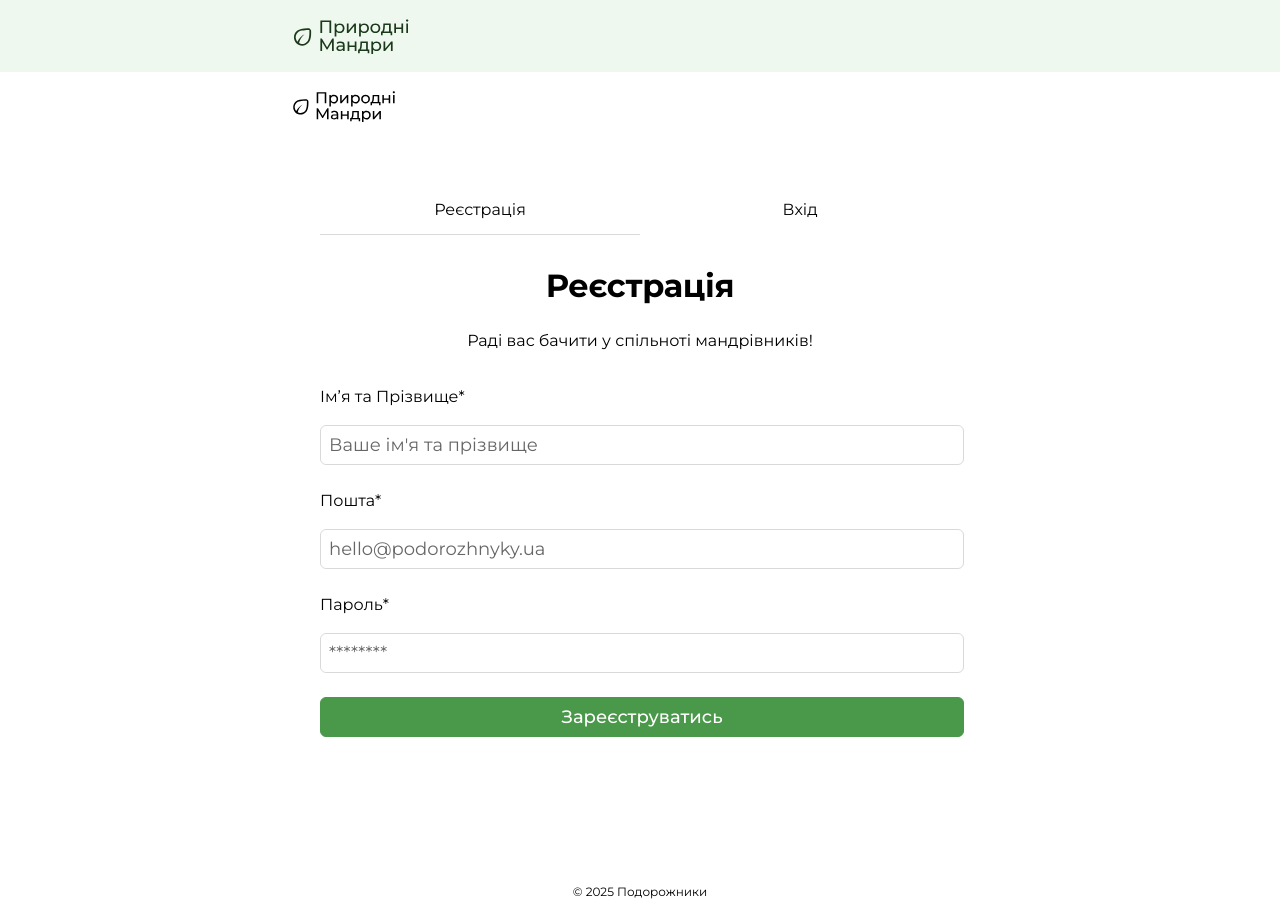
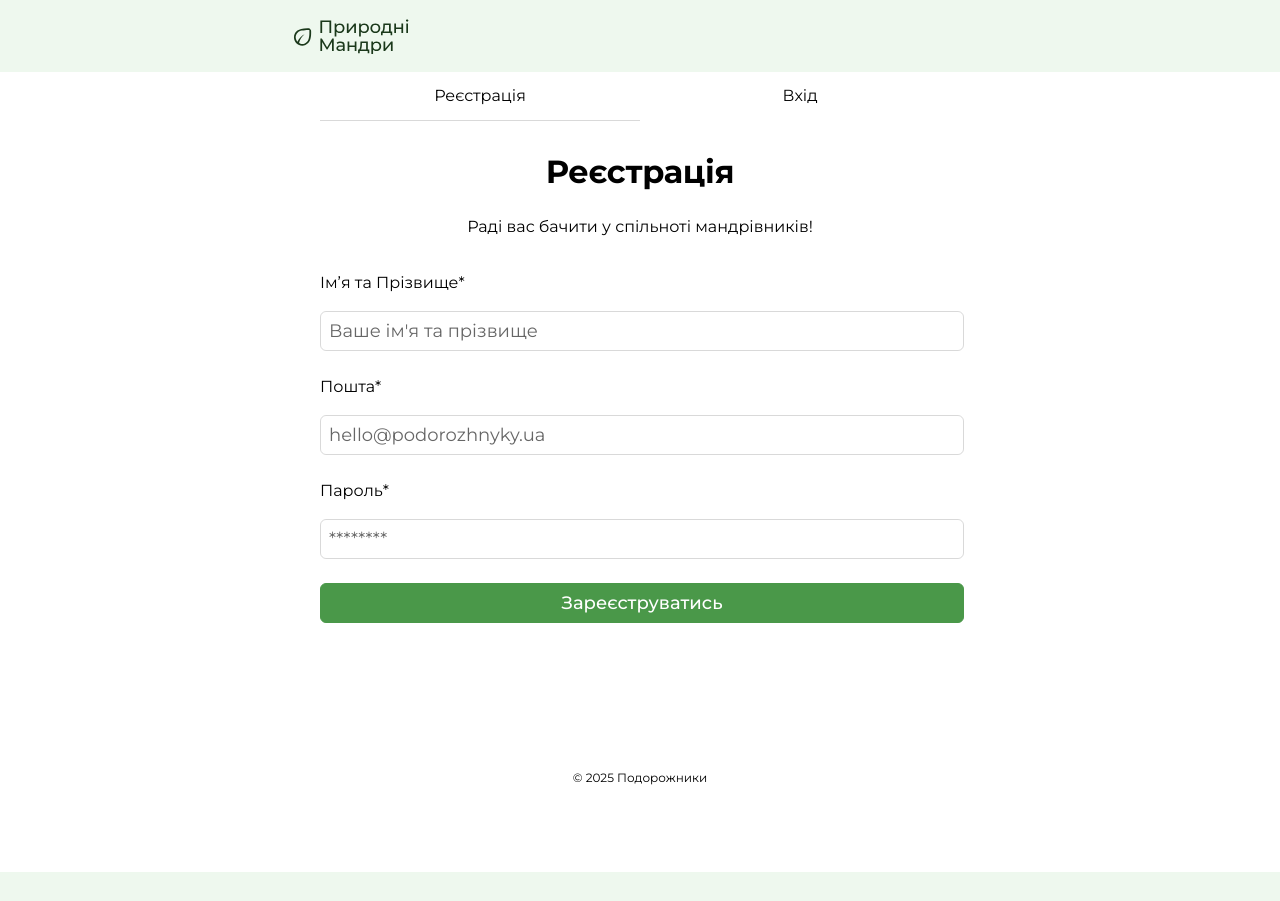
Before and after one commit to alina-hryhorenko/pryrodni-mandry-front, a Next.js app: page /auth/register in a window 1280 px wide. After the commit the page ends 872 px from the top, so only its background shows below. Built offline with nearby package versions, Linux system fonts and the light colour scheme.

Commit message:
fix(register): remove duplicate AuthHeader render on /auth/register
Header now renders (logo-only) on all /auth/* pages via AppLayout's
logoOnly prop, so the page-level AuthHeader call was producing a
second logo. AuthHeader.tsx itself is untouched, pending separate
discussion.

```diff
--- a/app/(auth routes)/auth/register/page.tsx
+++ b/app/(auth routes)/auth/register/page.tsx
@@ -1,5 +1,4 @@
 import css from './Register.module.css';
-import AuthHeader from '@/components/RegisterPage/AuthHeader/AuthHeader';
 import MainAuthNav from '@/components/RegisterPage/MainAuthNav/MainAuthNav';
 import RegistrationForm from '@/components/RegisterPage/RegistrationForm/RegistrationForm';
 import AuthFooter from '@/components/RegisterPage/AuthFooter/AuthFooter';
@@ -7,8 +6,6 @@ export default function RegisterPage() {
   return (
     <div className={css.page}>
       <div className="container">
-        <AuthHeader />
-
         <main className={css.main}>
           <div className={css.container}>
             <div className={css.authBox}>
```
